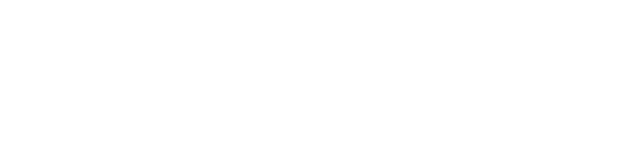
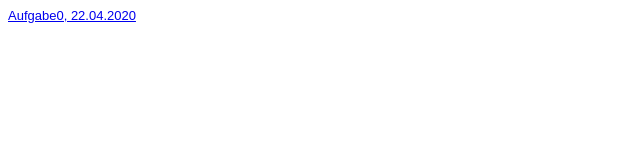
Before and after one commit to FlexiLue/GIS_SoSe_2020, a plain HTML site: page Steckbrief/steckbrief.htm in a window 1280 px wide. Shown: the whole page, without its empty margins (0-640 px from the left). Drawn offline with Linux system fonts and the light colour scheme.

Commit message:
Ordner richtig benannt und Aufgabe eingebettet

```diff
--- a/Steckbrief/steckbrief.htm
+++ b/Steckbrief/steckbrief.htm
@@ -12,6 +12,6 @@ body {
 </style>
 </head>
 <body>
-	<!-- Hier die Links zu den gelösten Aufgaben einstellen, aktuelle oben, alte stehen lassen! Format: Aufgabenbezeichnung, Datum -->
+	<a href="https://flexilue.github.io/GIS_SoSe_2020/Aufgabe0/index.htm" target="_blank">Aufgabe0, 22.04.2020</a>
 </body>
 </html>
```
Also changed, not shown: Aufgabe0/index.htm (renamed from Aufgabe/index.htm).
